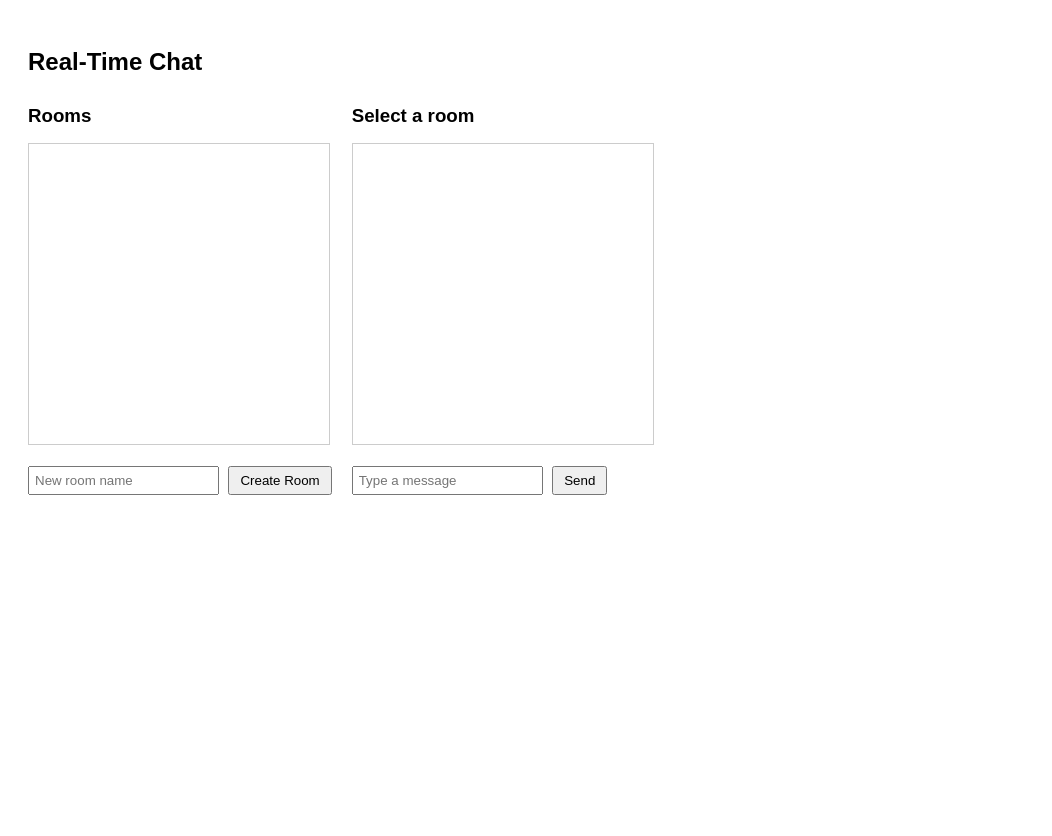
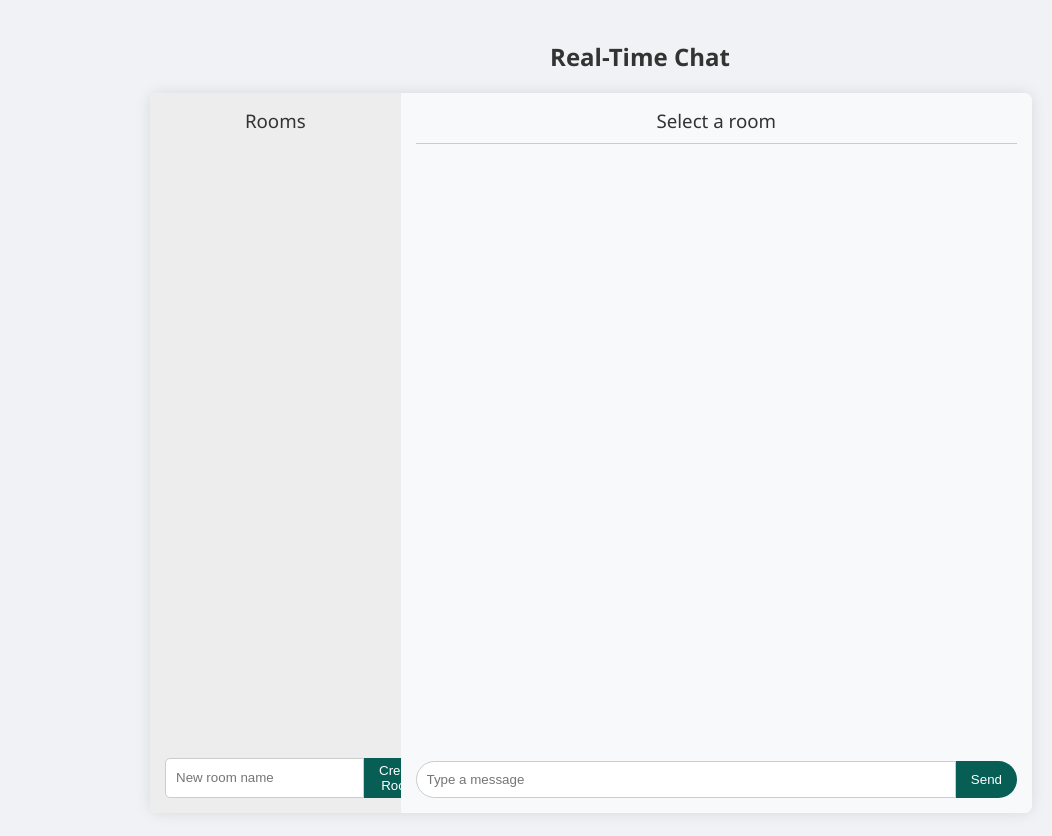
Before and after one commit to Naman354/ChatApp, a website with bundled scripts: page chat-backend/chat-frontend/chat.html in a window 1280 px wide. Shown: the whole page, without its empty margins (0-1052 px from the left). Before the commit the page ends 800 px from the top, so only its background shows below. Built offline with nearby package versions, Linux system fonts and the light colour scheme; no server answers; sample sign-in values are in the browser's storage.

Commit message:
Improved the UI

```diff
--- a/chat-backend/chat-frontend/chat.html
+++ b/chat-backend/chat-frontend/chat.html
@@ -9,20 +9,25 @@
 <body>
 <h2>Real-Time Chat</h2>
 
-<div id="roomContainer">
+<div class="chat-wrapper">
+<div id="roomContainer" class="sidebar">
   <h3>Rooms</h3>
   <ul id="roomsList"></ul>
+  <div class="new-room">
   <input id="newRoom" placeholder="New room name" />
   <button id="createRoomBtn">Create Room</button>
+  </div>
 </div>
 
-<div id="chatContainer">
+<div id="chatContainer" class="chat-area">
   <h3 id="currentRoom">Select a room</h3>
-  <ul id="messages"></ul>
+  <ul id="messages"class="messages-list"></ul>
+  <div class="message-input">
   <input id="msg" placeholder="Type a message" />
   <button id="sendBtn">Send</button>
+  </div>
 </div>
-
+</body>
 <script type="module" src="js/chat.js"></script>
 </body>
 </html>
--- a/chat-backend/chat-frontend/css/style.css
+++ b/chat-backend/chat-frontend/css/style.css
@@ -1,8 +1,167 @@
-body { font-family: Arial, sans-serif; padding: 20px; }
-h2, h3 { margin-bottom: 10px; }
-input { margin: 5px 0; padding: 5px; }
-button { padding: 5px 10px; margin-left: 5px; }
-#roomContainer, #chatContainer { float: left; margin-right: 20px; }
-#roomsList, #messages { list-style: none; padding: 0; border: 1px solid #ccc; height: 300px; width: 300px; overflow-y: auto; }
-#roomsList li, #messages li { padding: 5px; cursor: pointer; }
-#roomsList li:hover { background: #f0f0f0; }
+/* General layout */
+body {
+  font-family: 'Segoe UI', Tahoma, Geneva, Verdana, sans-serif;
+  background-color: #f0f2f5;
+  margin: 0;
+  height: 100vh;
+  display: block;
+  justify-content: center;
+  align-items: center;
+  padding:20px 150px;
+}
+
+h2 {
+  text-align: center;
+  margin-bottom: 20px;
+  color: #333;
+}
+.chat-wrapper {
+  display: flex;
+  width: 90%;
+  height: 90vh;
+  max-width: 1200px;
+  background-color: #fff;
+  box-shadow: 0 0 15px rgba(0,0,0,0.1);
+  border-radius: 8px;
+  overflow: hidden;
+}
+
+/* Sidebar */
+.sidebar {
+  width: 25%;
+  background-color: #ededed;
+  display: flex;
+  flex-direction: column;
+  padding: 15px;
+}
+
+.sidebar h3 {
+  margin-top: 0;
+  text-align: center;
+  font-weight: 500;
+  color: #333;
+}
+
+#roomsList {
+  list-style: none;
+  padding: 0;
+  flex: 1;
+  overflow-y: auto;
+}
+
+#roomsList li {
+  padding: 10px;
+  margin-bottom: 5px;
+  background-color: #fff;
+  border-radius: 5px;
+  cursor: pointer;
+  transition: 0.2s;
+}
+
+#roomsList li:hover {
+  background-color: #dcdcdc;
+}
+
+.new-room {
+  display: flex;
+  margin-top: 10px;
+}
+
+.new-room input {
+  flex: 1;
+  padding: 5px 10px;
+  border-radius: 5px 0 0 5px;
+  border: 1px solid #ccc;
+}
+
+.new-room button {
+  padding: 5px 15px;
+  border: none;
+  background-color: #075e54;
+  color: white;
+  border-radius: 0 5px 5px 0;
+  cursor: pointer;
+}
+
+.new-room button:hover {
+  background-color: #0a7a66;
+}
+
+/* Chat area */
+.chat-area {
+  width: 75%;
+  display: flex;
+  flex-direction: column;
+  padding: 15px;
+  background-color: #f8f9fa;
+}
+
+#currentRoom {
+  margin-top: 0;
+  text-align: center;
+  font-weight: 500;
+  color: #333;
+  border-bottom: 1px solid #ccc;
+  padding-bottom: 10px;
+}
+
+.messages-list {
+  flex: 1;
+  list-style: none;
+  padding: 10px;
+  margin: 0;
+  overflow-y: auto;
+}
+
+.messages-list li {
+  padding: 8px 12px;
+  margin-bottom: 5px;
+  max-width: 70%;
+  border-radius: 20px;
+  background-color: #dcf8c6;
+  word-wrap: break-word;
+}
+
+.messages-list li.system-message {
+  background-color: #e1e1e1;
+  text-align: center;
+  max-width: 100%;
+}
+
+/* Input box */
+.message-input {
+  display: flex;
+  margin-top: 10px;
+}
+
+.message-input input {
+  flex: 1;
+  padding: 10px;
+  border-radius: 20px 0 0 20px;
+  border: 1px solid #ccc;
+}
+
+.message-input button {
+  padding: 10px 15px;
+  border: none;
+  background-color: #075e54;
+  color: white;
+  border-radius: 0 20px 20px 0;
+  cursor: pointer;
+}
+
+.message-input button:hover {
+  background-color: #0a7a66;
+}
+
+/* Scrollbars */
+#roomsList::-webkit-scrollbar,
+.messages-list::-webkit-scrollbar {
+  width: 6px;
+}
+
+#roomsList::-webkit-scrollbar-thumb,
+.messages-list::-webkit-scrollbar-thumb {
+  background-color: rgba(0,0,0,0.2);
+  border-radius: 3px;
+}
```
